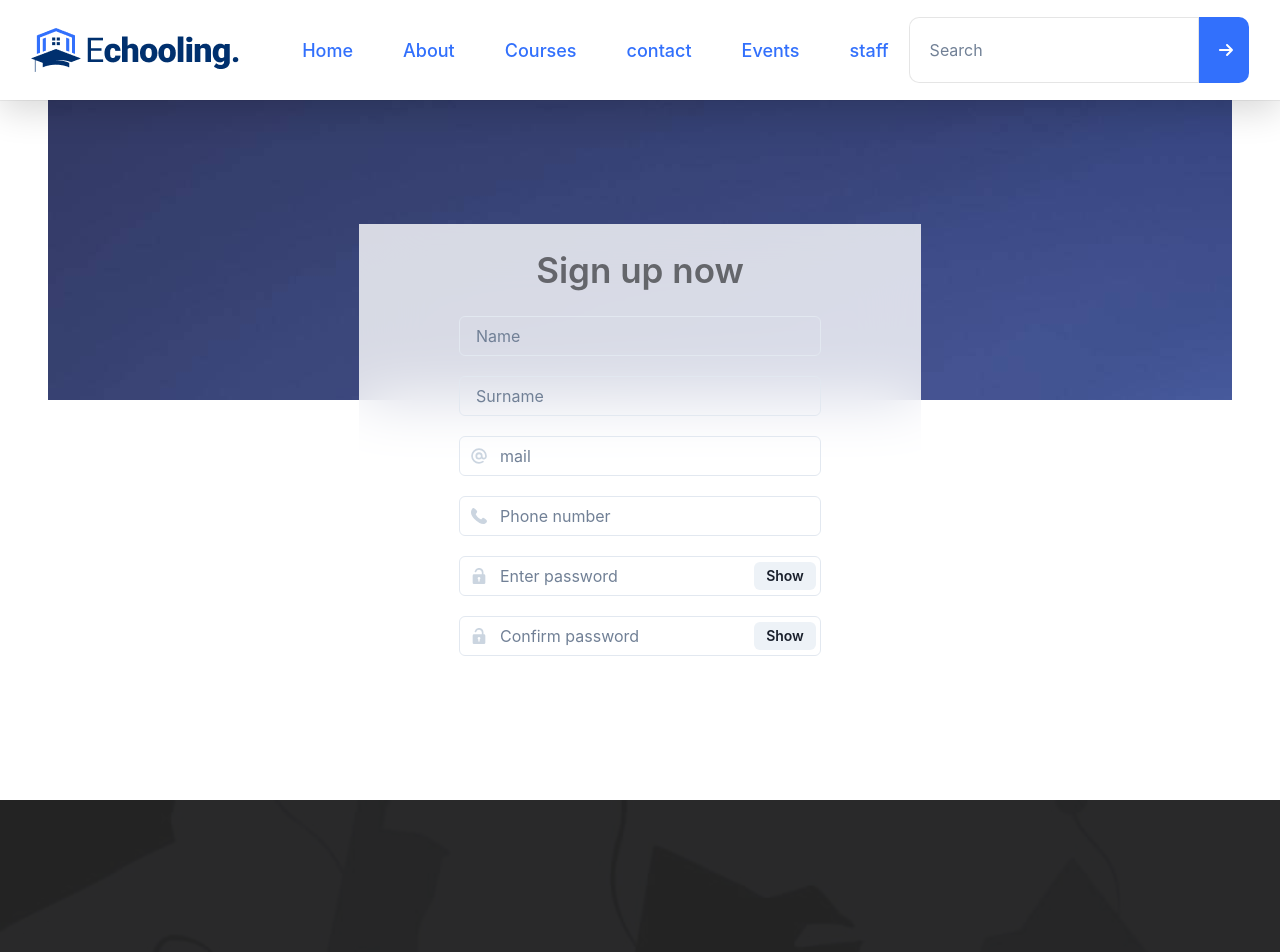
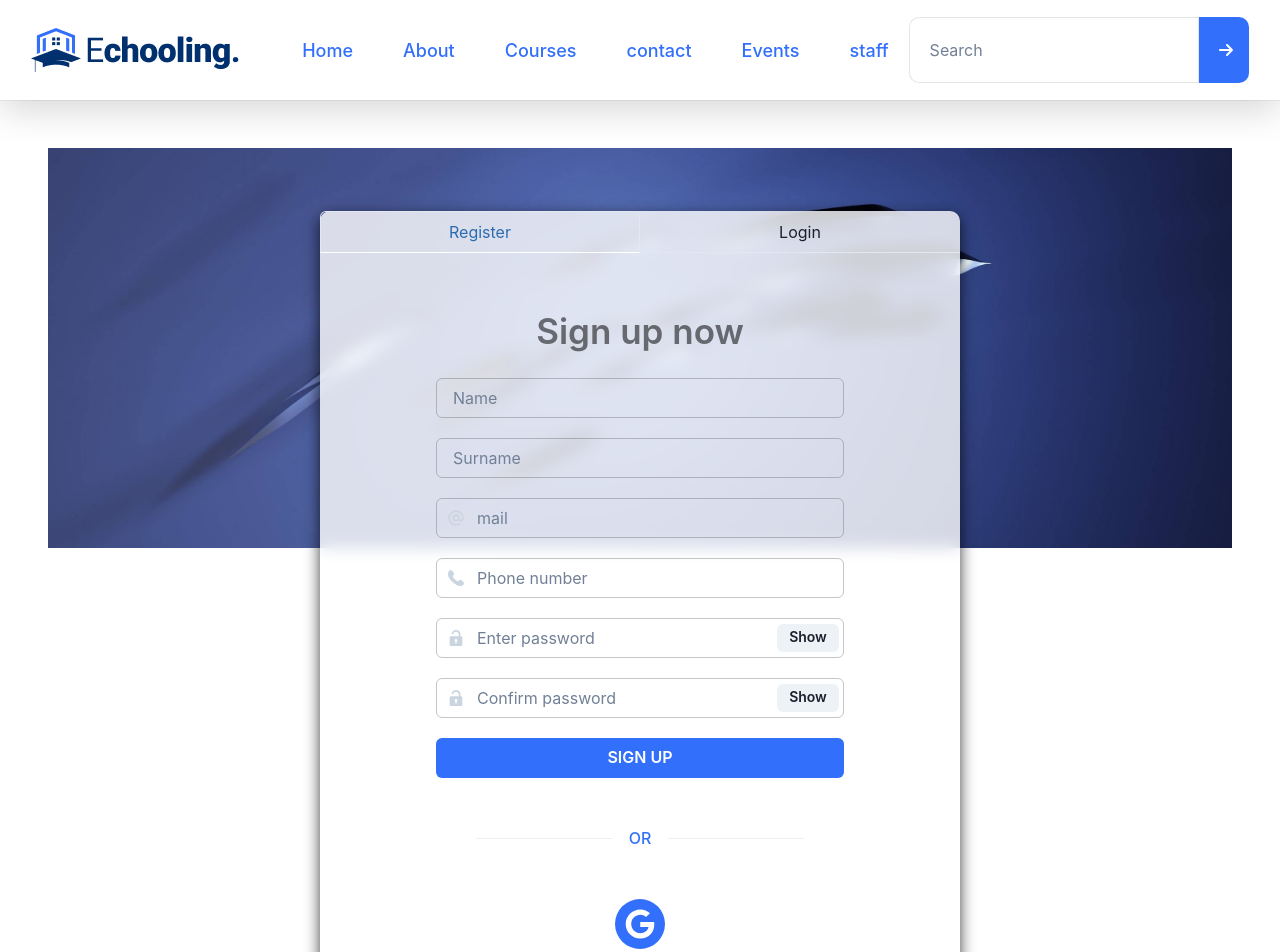
Before and after one commit to NurlanNuruzada/Echooling, a React (Create React App) app in the folder FrontEnd/echooling/: page /Auth/Register in a window 1280 px wide. Shown: the top 952 px of the page. Built offline with nearby package versions, Linux system fonts and the light colour scheme.

Commit message:
Login added

```diff
--- a/FrontEnd/echooling/src/Pages/Register/Register.module.css
+++ b/FrontEnd/echooling/src/Pages/Register/Register.module.css
@@ -1,20 +1,25 @@
-.BackgrounImage{
+.BackgrounImage {
     background: url('../../Images/BakgroundSignIn.jpg');
-    height: 300px;
+    background-position: center center;
+    background-size: cover;
+    height: 400px;
+    top: 50%;
 }
 .Main{
     position: absolute !important;
     margin-top: -100px;
     background: hsla(0, 0%, 100%, 0.8);
-    backdrop-filter: blur(30px);
+    backdrop-filter: blur(8px);
+    border-radius:10px;
+    box-shadow: rgba(0, 0, 0, 0.76) 0px 5px 15px;
+    width: 50%;
+    min-height: 200px;
 }
 .MainContainer{
     text-align: center ;
-    padding-right: 3rem;
-    padding-left: 3rem;
+    padding: 3rem;
     position: relative;
     margin-bottom: 200px;
-    border: ;
 }
 .Input{
     padding:20px 100px ;
@@ -33,3 +38,20 @@
     font-weight: 600;
     color: rgba(0, 0, 0, 0.534);
 }
+.Button:hover{
+    color: #3270fc;
+    background-color: white;
+    border: 1px solid #3270fc ;
+}
+.Button{
+    transition: all linear 300ms;
+}
+.Icon{
+    background-color: #3270fc;
+    border-radius: 50%;
+    width: 30px;
+    height: 30px;
+    padding: 10px;
+    color: white;
+    margin: auto;
+}
--- a/FrontEnd/echooling/src/Pages/Register/register.jsx
+++ b/FrontEnd/echooling/src/Pages/Register/register.jsx
@@ -1,6 +1,8 @@
 import React from "react";
 import Styles from "./Register.module.css";
 import BakgroundImage from "../../Images/BakgroundSignIn.jpg";
+import { faGoogle } from "@fortawesome/free-brands-svg-icons";
+import { FontAwesomeIcon } from "@fortawesome/react-fontawesome";
 import {
   Input,
   InputGroup,
@@ -9,7 +11,11 @@ import {
   InputRightElement,
   Button,
   Flex,
+  Divider,
+  Box,
+  AbsoluteCenter,
 } from "@chakra-ui/react";
+import { Tabs, TabList, TabPanels, Tab, TabPanel } from "@chakra-ui/react";
 import { PhoneIcon, AtSignIcon, UnlockIcon } from "@chakra-ui/icons";
 const Register = () => {
   const [show, setShow] = React.useState(false);
@@ -19,22 +25,37 @@ const Register = () => {
       <div className={Styles.BackgrounImage}></div>
       <Flex className={Styles.MainFlex} flexDirection={"column"}>
         <div className={Styles.Main}>
+          <Tabs isFitted variant="enclosed">
+            <TabList mb="1em">
+              <Tab>Register</Tab>
+              <Tab>Login</Tab>
+            </TabList>
+            <TabPanels>
+              <TabPanel>
                 <h1>Sign up now</h1>
                 <Flex className={Styles.Input}>
-            <Input placeholder="Name" />
-            <Input placeholder="Surname" />
+                  <Input borderColor={"#5555"} placeholder="Name" />
+                  <Input borderColor={"#5555"} placeholder="Surname" />
                   <InputGroup>
                     <InputLeftElement pointerEvents="none">
                       <AtSignIcon color="gray.300" />
                     </InputLeftElement>
-              <Input placeholder="mail" />
+                    <Input
+                      borderColor={"#5555"}
+                      type="mail"
+                      placeholder="mail"
+                    />
                   </InputGroup>
 
                   <InputGroup>
                     <InputLeftElement pointerEvents="none">
                       <PhoneIcon color="gray.300" />
                     </InputLeftElement>
-              <Input type="tel" placeholder="Phone number" />
+                    <Input
+                      borderColor={"#5555"}
+                      type="tel"
+                      placeholder="Phone number"
+                    />
                   </InputGroup>
 
                   <InputGroup size="md">
@@ -42,6 +63,7 @@ const Register = () => {
                       <UnlockIcon color="gray.300" />
                     </InputLeftElement>
                     <Input
+                      borderColor={"#5555"}
                       pr="4.5rem"
                       type={show ? "text" : "password"}
                       placeholder="Enter password"
@@ -58,6 +80,7 @@ const Register = () => {
                       <UnlockIcon color="gray.300" />
                     </InputLeftElement>
                     <Input
+                      borderColor={"#5555"}
                       pr="4.5rem"
                       type={show ? "text" : "password"}
                       placeholder="Confirm password"
@@ -68,7 +91,81 @@ const Register = () => {
                       </Button>
                     </InputRightElement>
                   </InputGroup>
+                  <Button
+                    className={Styles.Button}
+                    backgroundColor={"#3270fc"}
+                    color={"white"}
+                  >
+                    SIGN UP
+                  </Button>
+                  <Box position="relative" padding="10">
+                    <Divider />
+                    <AbsoluteCenter
+                      fontWeight={500}
+                      color="#3270fc"
+                      bg="white"
+                      px="4"
+                    >
+                      OR
+                    </AbsoluteCenter>
+                  </Box>
+                  <FontAwesomeIcon className={Styles.Icon} icon={faGoogle} />
                 </Flex>
+              </TabPanel>
+              <TabPanel>
+                <h1>Login</h1>
+                <Flex className={Styles.Input}>
+                  <InputGroup>
+                    <InputLeftElement pointerEvents="none">
+                      <AtSignIcon color="gray.300" />
+                    </InputLeftElement>
+                    <Input
+                      borderColor={"#5555"}
+                      type="mail"
+                      placeholder="mail or phonenumber"
+                    />
+                  </InputGroup>
+
+                  <InputGroup size="md">
+                    <InputLeftElement pointerEvents="none">
+                      <UnlockIcon color="gray.300" />
+                    </InputLeftElement>
+                    <Input
+                      borderColor={"#5555"}
+                      pr="4.5rem"
+                      type={show ? "text" : "password"}
+                      placeholder="Enter password"
+                    />
+                    <InputRightElement width="4.5rem">
+                      <Button h="1.75rem" size="sm" onClick={handleClick}>
+                        {show ? "Hide" : "Show"}
+                      </Button>
+                    </InputRightElement>
+                  </InputGroup>
+
+                  <Button
+                    className={Styles.Button}
+                    backgroundColor={"#3270fc"}
+                    color={"white"}
+                  >
+                    SIGN IN
+                  </Button>
+                  <Box position="relative" padding="10">
+                    <Divider />
+                    <AbsoluteCenter
+                      fontWeight={500}
+                      color="#3270fc"
+                      bg="white"
+                      px="4"
+                    >
+                      OR
+                    </AbsoluteCenter>
+                  </Box>
+                  <FontAwesomeIcon className={Styles.Icon} icon={faGoogle} />
+                </Flex>
+              </TabPanel>
+            </TabPanels>
+          </Tabs>
         </div>
       </Flex>
     </div>
```
Lines whose indentation alone changed are shown as unchanged.
